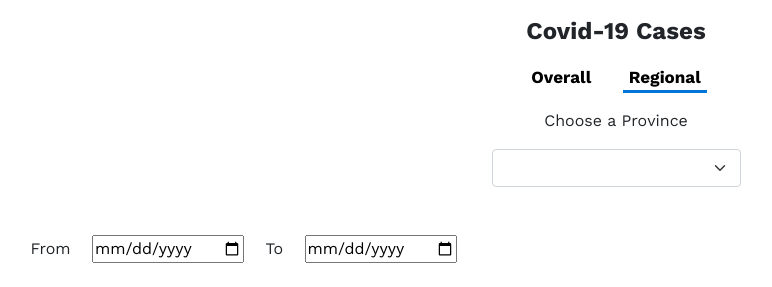
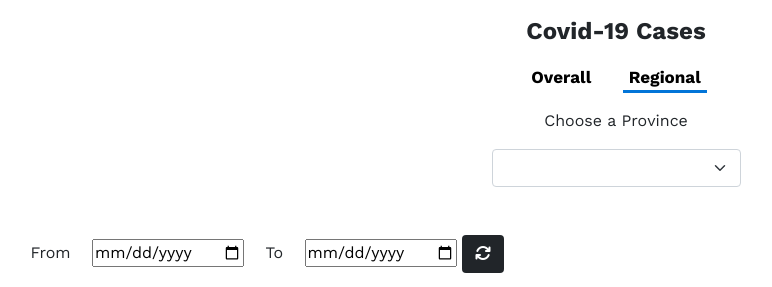
Before and after one commit to jghjianghan/South-Korea-Covid19-IS, a PHP site: template view/dataRegional.php in a window 1280 px wide. Shown: the part 16-303 px from the top of the page, without its empty margins (24-796 px from the left). Run offline with PHP 8.4, Linux system fonts and the light colour scheme; the template is opened without the code that fills it, so the values that code supplies are empty; some libraries are stand-ins or nearby versions.

Commit message:
Button reset date

```diff
--- a/view/dataRegional.php
+++ b/view/dataRegional.php
@@ -22,6 +22,7 @@
         <input type="date" id='dateFrom'>
         <span class="mx-3">To</span>
         <input type="date" id='dateTo'>
+        <button class="btn btn-md bg-dark text-white" type="button" id='dateReset'><i class="fa fa-refresh"></i></button>
         <span class='text-danger ml-3' id='invalid-message' style='visibility:hidden'>
             <i class='fa fa-exclamation-triangle'></i>
              Invalid date. Starting date must be earlier than ending date.
```
